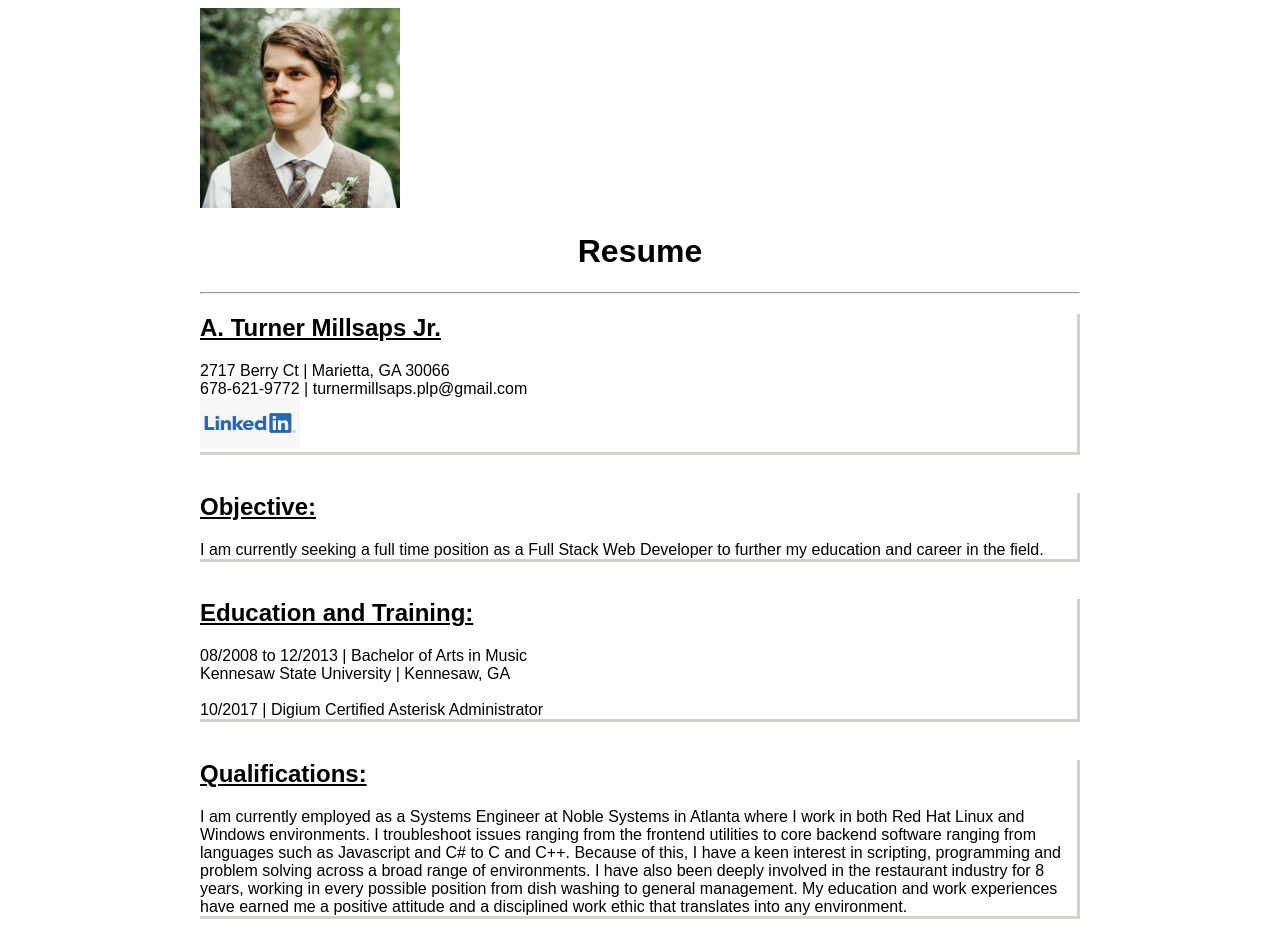
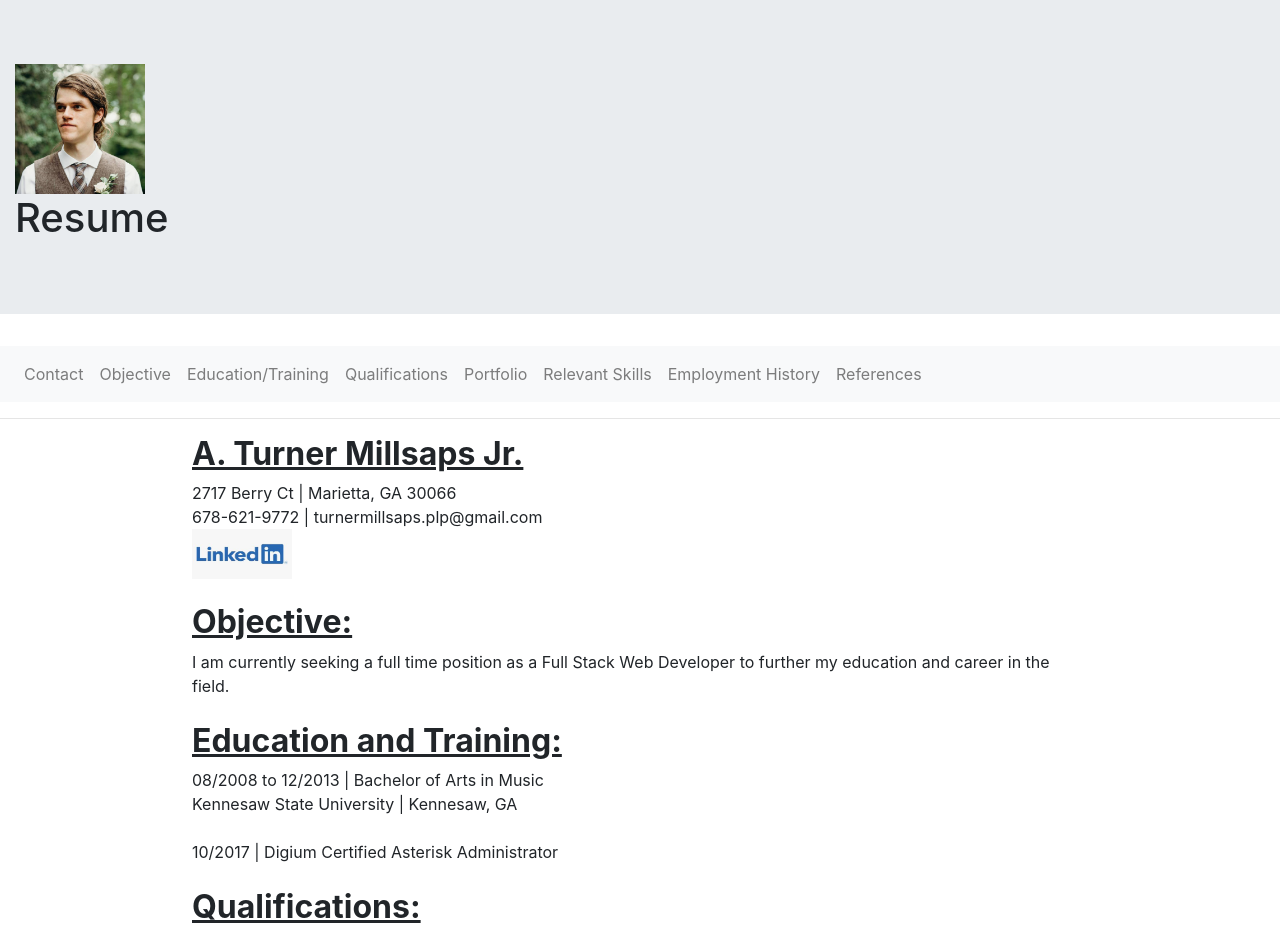
Before and after one commit to turnerfield77/bootstrap-resume, a plain HTML site: page index.html in a window 1280 px wide. Shown: the top 930 px of the page. Drawn offline with nearby package versions, Linux system fonts and the light colour scheme.

Commit message:
Added a few bootstrap features, still needs more

```diff
--- a/index.html
+++ b/index.html
@@ -1,20 +1,80 @@
+<!--
+    Features Added
+    - sticky-top navbar
+        - collapsable list items when viewport gets too small
+    - jumbotron header (ugly so far)
+
+    To Do and Issues
+    - display jumbotron elements inline
+    - move contact info to jumbotron
+    - convert portfolio section into cards
+
+    Quick notes about bootstrap
+    - documentation = ass
+    - navbar class
+        - .navbar-expand{-sm|-md|-lg|-xl} used to say what screen size the navigation bar is collapsed
+        - for full list, refer to cheatsheet in images folder
+    - jumbotron class
+        - apparently the display-{num} class will change the font of that element
+-->
+
 <!DOCTYPE html>
 <html>
     <head>
+        <title>Turner Millsaps Resume</title>
+        <meta charset="UTF-8">
+        <meta name="viewport" content="width=device-width, initial-scale=1.0">
+        <script src="https://code.jquery.com/jquery-2.1.3.min.js"></script>
         <link rel="stylesheet" type="text/css" href="styles/style.css" />
+        <link rel="stylesheet" href="https://stackpath.bootstrapcdn.com/bootstrap/4.3.1/css/bootstrap.min.css" integrity="sha384-ggOyR0iXCbMQv3Xipma34MD+dH/1fQ784/j6cY/iJTQUOhcWr7x9JvoRxT2MZw1T" crossorigin="anonymous">
     </head>
     <body>
-        <header>
-            <img id="profile-pic" src="images/ProfilePic.jpg">
-            <h1>Resume</h1>
-        </header>
+        <div class="jumbotron jumbotron-fluid">
+            <div class="container-fluid">
+                <img id="profile-pic" src="images/ProfilePic.jpg">
+                <h1>Resume</h1>
+            </div>
+        </div>
+        <nav class="navbar navbar-expand-md navbar-light bg-light sticky-top">
+            <button class="navbar-toggler" data-toggle="collapse" data-target="#collapse_target">
+                <span class="navbar-toggler-icon"></span>
+            </button>
+            <div class="collapse navbar-collapse" id="collapse_target">
+                <ul class="navbar-nav">
+                    <li class="nav-item">
+                        <a class="nav-link" href="#">Contact</a>
+                    </li>
+                    <li class="nav-item">
+                        <a class="nav-link" href="#">Objective</a>
+                    </li>
+                    <li class="nav-item">
+                        <a class="nav-link" href="#">Education/Training</a>
+                    </li>
+                    <li class="nav-item">
+                        <a class="nav-link" href="#">Qualifications</a>
+                    </li>
+                    <li class="nav-item">
+                        <a class="nav-link" href="#">Portfolio</a>
+                    </li>
+                    <li class="nav-item">
+                        <a class="nav-link" href="#">Relevant Skills</a>
+                    </li>
+                    <li class="nav-item">
+                        <a class="nav-link" href="#">Employment History</a>
+                    </li>
+                    <li class="nav-item">
+                        <a class="nav-link" href="#">References</a>
+                    </li>
+                </ul>
+            </div>
+        </nav>
         <hr>
         <main>
             <div id="test-div">
                 <h2><u><b>A. Turner Millsaps Jr.</b></u></h2>
                 2717 Berry Ct | Marietta, GA 30066<br>
                 678-621-9772  | turnermillsaps.plp@gmail.com<br>
-                <a href="https://www.linkedin.com/in/turner-millsaps-545128152/"><img src="images/linkedin-branding-CONTENT-2019-smaller.jpg" style="width:100px;height:50px;"></a>
+                <a href="https://www.linkedin.com/in/turner-millsaps-545128152/" target="_blank"><img src="images/linkedin-branding-CONTENT-2019-smaller.jpg" style="width:100px;height:50px;"></a>
             </div>
             <br>
             <div>
--- a/styles/style.css
+++ b/styles/style.css
@@ -1,20 +1,24 @@
 html {
-    font-family: sans-serif;
+    font-family: Arial, Helvetica, sans-serif;
+}
+
+main {
     padding-left: 15%;
     padding-right: 15%;
 }
 
 #profile-pic {
-    width: 200px;
-    height: 200px;
+    width: 130px;
+    height: 130px;
     text-align: left;
 }
 
-header h1 {
+
+.header h1 {
     text-align: center;
 }
 
-div {
+/* div:not(.header) {
     border-bottom: 3px solid rgba(107, 94, 70, 0.288);
     border-right: 3px solid rgba(107, 94, 70, 0.288);
-}
+} */
```
Also changed, not shown: images/bootstrap-cheatsheet.JPG (added).
